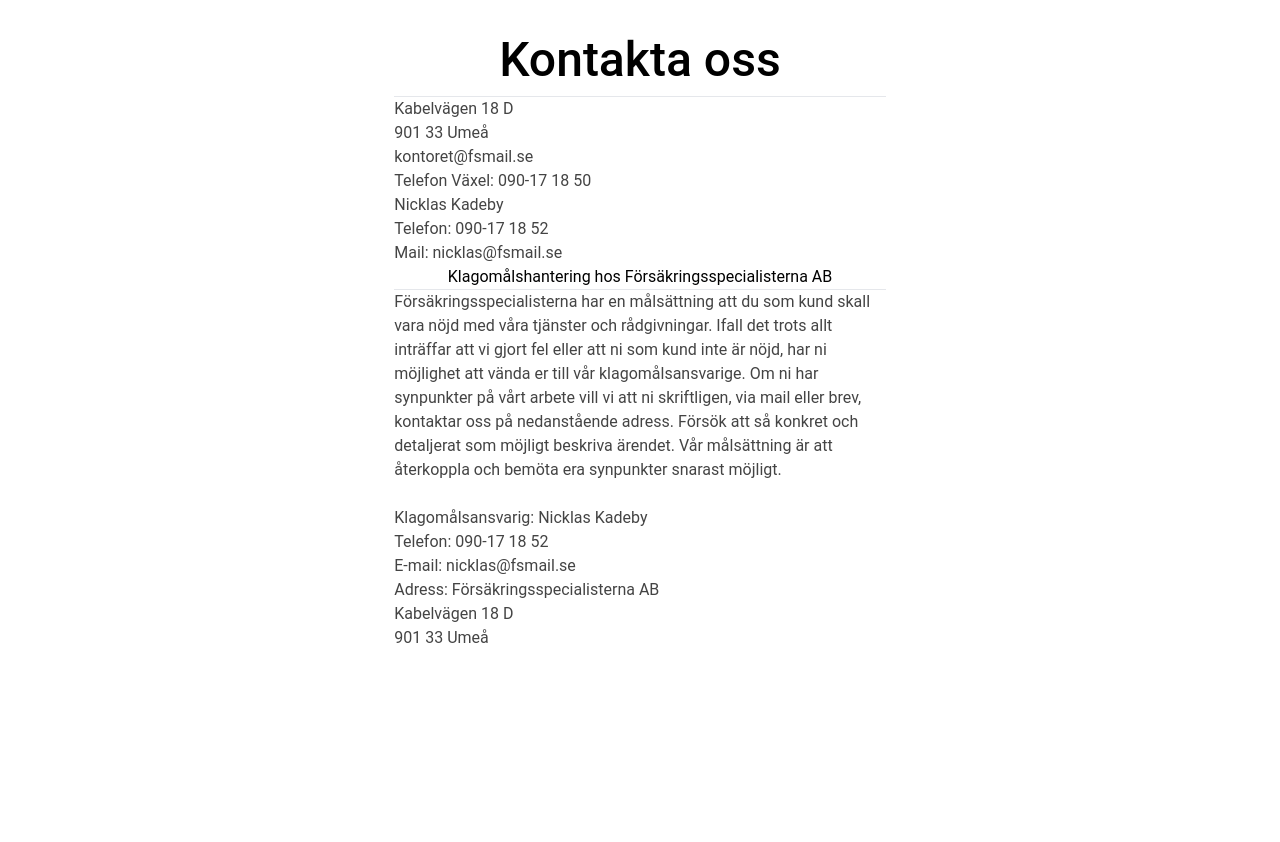
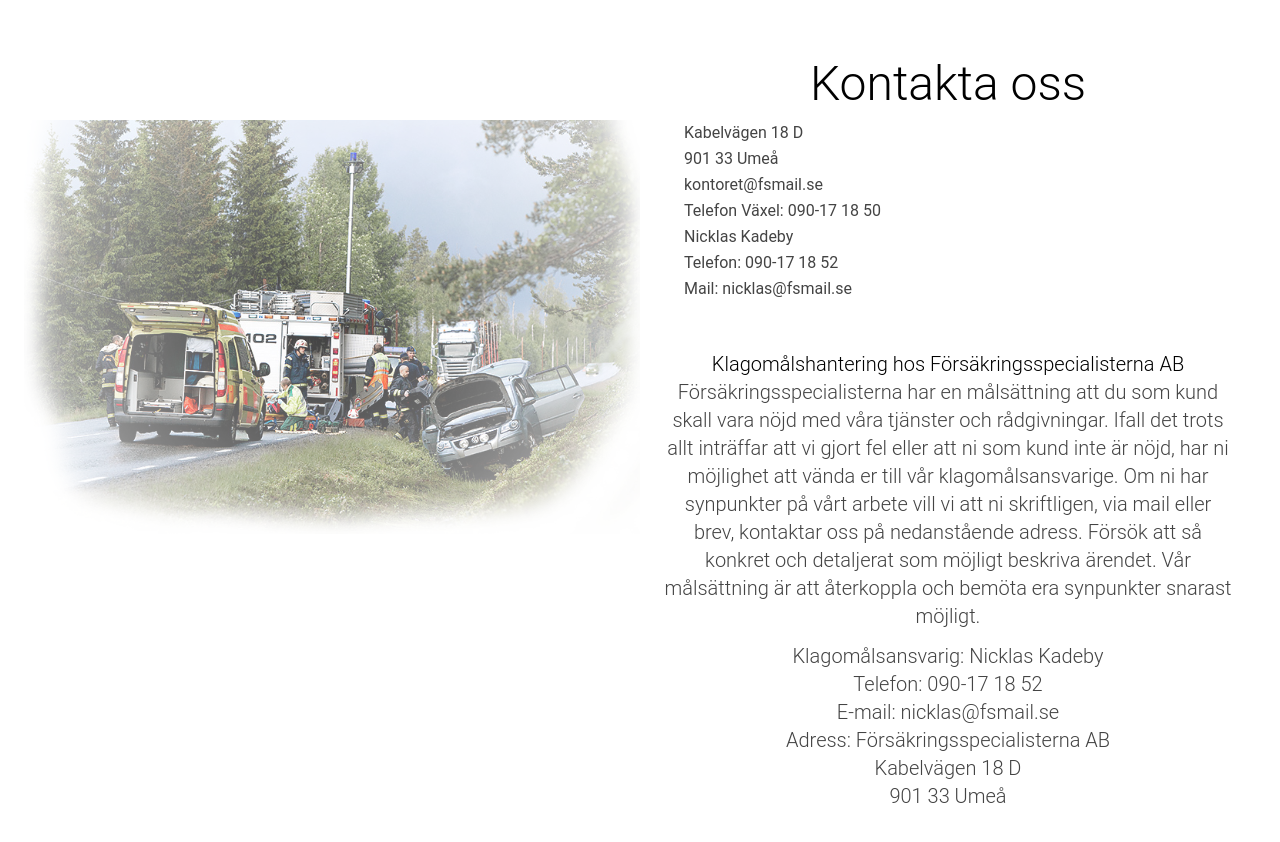
Before and after one commit to Dirivial/forsakringsspecialisterna, an Astro site: page /contact in a window 1280 px wide. Before the commit the page ends 800 px from the top, so only its background shows below. Built offline with nearby package versions, Linux system fonts and the light colour scheme; Astro itself is replaced by a stand-in of ours.

Commit message:
New styling for contact

```diff
--- a/src/pages/claims.astro
+++ b/src/pages/claims.astro
@@ -5,7 +5,7 @@ import Layout from "../layouts/Layout.astro";
 
 <Layout title="Försäkringsspecialisterna | Skadeärenden">
   <main>
-    <h1>Skadeärenden</h1>
+    <h1 class="font-light">Skadeärenden</h1>
 
     <div class="link-card-grid">
       <Card
--- a/src/pages/contact.astro
+++ b/src/pages/contact.astro
@@ -3,20 +3,23 @@ import Layout from "../layouts/Layout.astro";
 ---
 
 <Layout title="Försäkringsspecialisterna | Kontakt">
-  <main>
-    <h1>Kontakta oss</h1>
-    <hr />
-    <p>
+  <main class="pb-24">
+    <div class="generalInfo grid grid-cols-2">
+      <img class="z-0 mt-24" src="Räddningstjänst-vid-olycksplats.png" />
+
+      <div class="p-6">
+    <h1 class="text-center font-light">Kontakta oss</h1>
+
+    <p class="leading-relaxed pl-5">
       Kabelvägen 18 D<br />901 33 Umeå<br />kontoret@fsmail.se<br />Telefon
       Växel: 090-17 18 50
     </p>
 
-    <p>
+    <p class="leading-relaxed pl-5">
       Nicklas Kadeby<br />Telefon: 090-17 18 52<br />Mail: nicklas@fsmail.se
     </p>
 
-    <h3>Klagomålshantering hos Försäkringsspecialisterna AB</h3>
-    <hr />
+    <h2 class="text-center font-light text-xl mt-12 mb-3">Klagomålshantering hos Försäkringsspecialisterna AB</h3>
     <p>
       Försäkringsspecialisterna har en målsättning att du som kund skall vara
       nöjd med våra tjänster och rådgivningar. Ifall det trots allt inträffar
@@ -25,11 +28,13 @@ import Layout from "../layouts/Layout.astro";
       vill vi att ni skriftligen, via mail eller brev, kontaktar oss på
       nedanstående adress. Försök att så konkret och detaljerat som möjligt
       beskriva ärendet. Vår målsättning är att återkoppla och bemöta era
-      synpunkter snarast möjligt.<br /><br />Klagomålsansvarig: Nicklas Kadeby<br
-      />Telefon: 090-17 18 52<br />E-mail: nicklas@fsmail.se<br />Adress:
+      synpunkter snarast möjligt.
+    </p>
+    <p class="mt-3">
+      Klagomålsansvarig: Nicklas Kadeby
+      <br/>Telefon: 090-17 18 52<br />E-mail: nicklas@fsmail.se<br />Adress:
       Försäkringsspecialisterna AB<br />Kabelvägen 18 D<br />901 33 Umeå
     </p>
-    <br />
   </main>
 </Layout>
 
@@ -37,13 +42,10 @@ import Layout from "../layouts/Layout.astro";
   main {
     margin: auto;
     padding: 1.5rem;
-    max-width: 60ch;
   }
   h1 {
     font-size: 3rem;
-    font-weight: 500;
     margin: 0;
-    text-align: center;
   }
 
   h3 {
```
